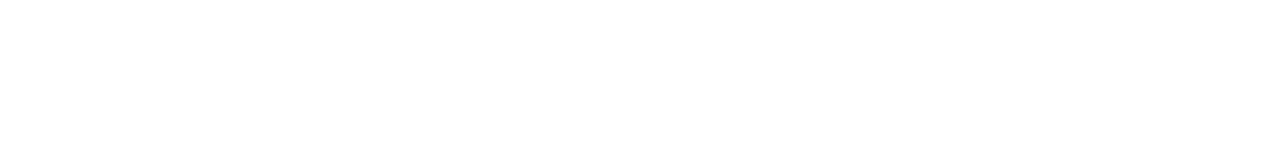
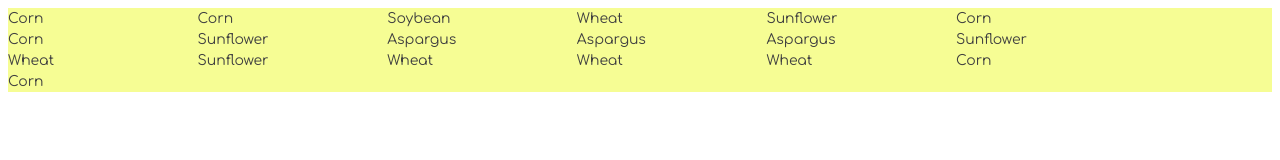
Before and after one commit to LukeZvada/modern-farm, a plain HTML site: page index.html in a window 1280 px wide. Drawn offline with Linux system fonts and the light colour scheme; a web font is replaced by a local one.

Commit message:
sowing the field plus HTML Rep. Skipped Harvest on accident

```diff
--- a/index.html
+++ b/index.html
@@ -8,7 +8,7 @@
 
     <body>
         <main class="container">
-            <div class="messages"></div>
+            <div class="plants"></div>
         </main>
 
         <script type="module" src="./scripts/main.js"></script>
--- /dev/null
+++ b/scripts/catalog.js
@@ -0,0 +1,9 @@
+export const catalog = (allPlantsArr) => {
+    // target the main html element
+    const mainElement = document.querySelector(".plants")
+    console.log(allPlantsArr)
+    for (const plant of allPlantsArr) {
+        console.log(plant)
+        mainElement.innerHTML += `<section class="plant column">${plant.type}</section>`
+    }
+}
--- a/scripts/main.js
+++ b/scripts/main.js
@@ -1,34 +1,14 @@
 
 
 import {createPlan} from "./plan.js"
+import {addPlant, usePlants} from "./field.js"
+import {plantSeeds} from "./tractor.js"
+import {catalog} from "./catalog.js"
+
 const yearlyPlan = createPlan()
-console.log(yearlyPlan)
+//console.log(yearlyPlan)
 
-import {createAsparagus} from "./seeds/asparagus.js"
-const asparagusSeed = createAsparagus()
-console.log(asparagusSeed)
-
-import {createCorn} from "./seeds/corn.js"
-const cornSeed = createCorn()
-console.log(cornSeed)
-
-import {createPotato} from "./seeds/potato.js"
-const potatoSeed = createPotato()
-console.log(potatoSeed)
-
-import {createSoybean} from "./seeds/soybean.js"
-const soybeanSeed = createSoybean()
-console.log(soybeanSeed)
-
-import {createSunflower} from "./seeds/sunflower.js"
-const sunflowerSeed = createSunflower()
-console.log(sunflowerSeed)
-
-import {createWheat} from "./seeds/wheat.js"
-const wheatSeed = createWheat()
-console.log(wheatSeed)
-
-import {addPlant, usePlants} from "./field.js"
-addPlant(createPotato())
+plantSeeds(yearlyPlan)
 const allPlants = usePlants()
-console.log("allPlants", allPlants)
+console.log(allPlants, "allPlants")
+catalog(allPlants)
--- /dev/null
+++ b/scripts/tractor.js
@@ -0,0 +1,35 @@
+import {createPotato} from "./seeds/potato.js"
+import {createAsparagus} from "./seeds/asparagus.js"
+import {createCorn} from "./seeds/corn.js"
+import {createSoybean} from "./seeds/soybean.js"
+import {createSunflower} from "./seeds/sunflower.js"
+import {createWheat} from "./seeds/wheat.js"
+import {addPlant} from "./field.js"
+
+//
+
+export const plantSeeds = (yearlyPlantingArr) => {
+    for(const row of yearlyPlantingArr) {
+        for(const plant of row){
+
+            if (plant === "potato") {
+                addPlant(createPotato())
+            }
+            else if (plant === "Corn") {
+                addPlant(createCorn())
+            }
+            else if (plant === "Asparagus") {
+                addPlant(createAsparagus())
+            }
+            else if (plant === "Soybean") {
+                addPlant(createSoybean())
+            }
+            else if (plant === "Sunflower") {
+                addPlant(createSunflower())
+            }
+            else if (plant === "Wheat") {
+                addPlant(createWheat())
+            }
+        }
+    }
+}
--- a/styles/main.css
+++ b/styles/main.css
@@ -33,3 +33,14 @@ h1,h2,h3,h4,h5,h6 {
 .red {
     background-color: darksalmon;
 }
+
+.plants {
+    display: flex;
+    flex-direction: row;
+    flex-wrap: wrap;
+    background-color: rgb(246, 253, 148);
+}
+
+.column {
+    flex-basis: 15%;
+  }
```
